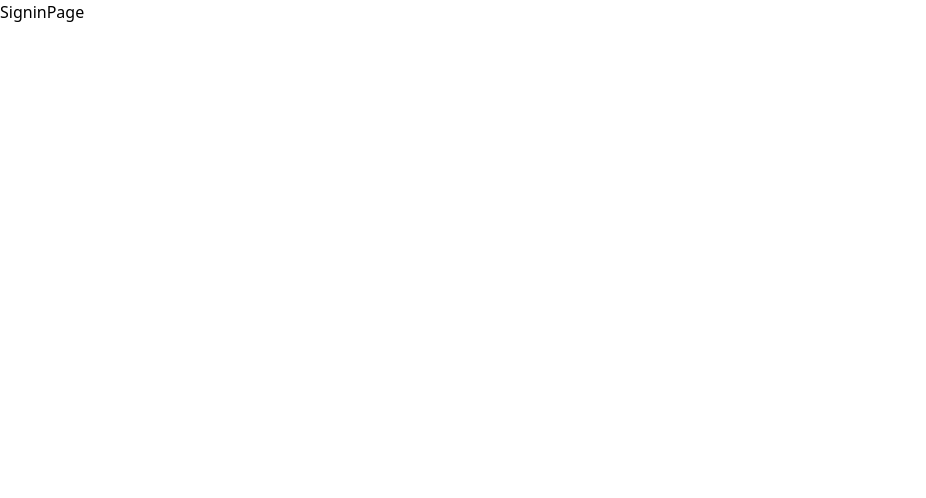
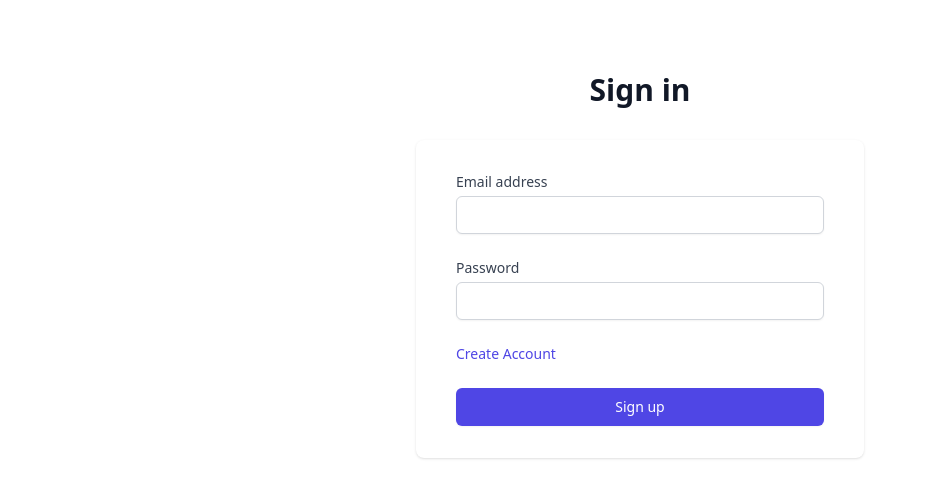
Before and after one commit to balub/The-IoT-Project, a React (Vite) app in the folder iot-dashboard/: page /signin in a window 1280 px wide. Shown: the top 498 px of the page, without its empty margins (0-926 px from the left). Built offline with nearby package versions, Linux system fonts and the light colour scheme.

Commit message:
chore: added sign in UI

```diff
--- a/iot-dashboard/src/pages/SigninPage.jsx
+++ b/iot-dashboard/src/pages/SigninPage.jsx
@@ -1,9 +1,82 @@
-import React from 'react'
+import React from "react";
+import { Link } from "react-router-dom";
 
 function SigninPage() {
   return (
-    <div>SigninPage</div>
-  )
+    <>
+      <div className=" min-h-full flex flex-col justify-center py-12 sm:px-6 lg:px-8">
+        <div className="sm:mx-auto sm:w-full sm:max-w-md">
+          <h2 className="mt-6 text-center text-3xl font-extrabold text-gray-900">
+            Sign in
+          </h2>
+        </div>
+
+        <div className="mt-8 sm:mx-auto sm:w-full sm:max-w-md">
+          <div className="bg-white py-8 px-4 shadow sm:rounded-lg sm:px-10">
+            <form className="space-y-6" action="#" method="POST">
+              <div>
+                <label
+                  htmlFor="email"
+                  className="block text-sm font-medium text-gray-700"
+                >
+                  Email address
+                </label>
+                <div className="mt-1">
+                  <input
+                    id="email"
+                    name="email"
+                    type="email"
+                    autoComplete="email"
+                    required
+                    className="appearance-none block w-full px-3 py-2 border border-gray-300 rounded-md shadow-sm placeholder-gray-400 focus:outline-none focus:ring-indigo-500 focus:border-indigo-500 sm:text-sm"
+                  />
+                </div>
+              </div>
+
+              <div>
+                <label
+                  htmlFor="password"
+                  className="block text-sm font-medium text-gray-700"
+                >
+                  Password
+                </label>
+                <div className="mt-1">
+                  <input
+                    id="password"
+                    name="password"
+                    type="password"
+                    autoComplete="current-password"
+                    required
+                    className="appearance-none block w-full px-3 py-2 border border-gray-300 rounded-md shadow-sm placeholder-gray-400 focus:outline-none focus:ring-indigo-500 focus:border-indigo-500 sm:text-sm"
+                  />
+                </div>
+              </div>
+
+              <div className="flex items-center justify-between">
+                <div className="text-sm">
+                  <a
+                    href="#"
+                    className=" font-medium text-indigo-600 hover:text-indigo-500"
+                  >
+                    <Link to="/signup">Create Account</Link>
+                  </a>
+                </div>
+              </div>
+
+              <div>
+                <button
+                  type="submit"
+                  className="w-full flex justify-center py-2 px-4 border border-transparent rounded-md shadow-sm text-sm font-medium text-white bg-indigo-600 hover:bg-indigo-700 focus:outline-none focus:ring-2 focus:ring-offset-2 focus:ring-indigo-500"
+                >
+                  Sign up
+                </button>
+              </div>
+            </form>
+          </div>
+        </div>
+      </div>
+    </>
+  );
 }
 
-export default SigninPage
+export default SigninPage;
```
